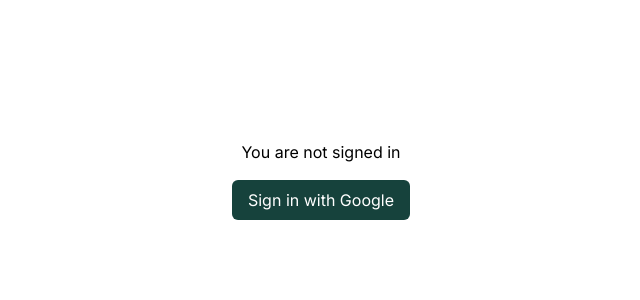
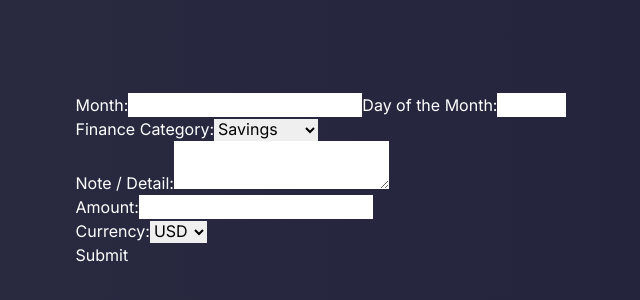
Before and after one commit to blossom-babs/8te, a Next.js app: page / in a window 1280 px wide. Shown: the part 220-520 px from the top of the page, without its empty margins (319-959 px from the left). Built offline with nearby package versions, Linux system fonts and the light colour scheme; no server answers.

Commit message:
collect data from user

```diff
--- /dev/null
+++ b/app/api/finances/route.ts
@@ -0,0 +1,21 @@
+// pages/api/finances.ts
+
+import { NextResponse } from 'next/server';
+
+export async function POST(req: Request) {
+  try {
+    const body = await req.json();
+
+    console.log(body);
+
+    const { month, day, category, note, amount } = body;
+
+    // Perform your operations (e.g., save to the database)
+
+    // Return a JSON response
+    return NextResponse.json({ message: 'Finance data received', data: body });
+} catch (error) {
+    console.error('Error processing request:', error);
+    return NextResponse.json({ error: 'Failed to process request' }, { status: 500 });
+}
+}
--- /dev/null
+++ b/app/auth.tsx
@@ -0,0 +1,35 @@
+'use client';
+
+import { useSession } from 'next-auth/react';
+import LoginButton from './components/Login';
+import LogoutButton from './components/Logout';
+
+
+export default function Home() {
+  const { data: session, status } = useSession();
+
+  //console.log({session, status})
+
+  if (status === 'loading') {
+    return <div>Loading...</div>;
+  }
+
+  if (!session) {
+    return (
+      <div className='flex flex-col items-center justify-center h-screen'>
+        <h1>You are not signed in</h1>
+        <LoginButton />
+      </div>
+    );
+  }
+
+  return (
+    <main className="">
+      <div>
+      <h1>Welcome, {session.user?.name ?? 'Guest'}</h1>
+      <p>Email: {session.user?.email ?? 'Guest'}</p>
+      <LogoutButton />
+    </div>
+    </main>
+  );
+}
--- /dev/null
+++ b/app/components/Form.tsx
@@ -0,0 +1,131 @@
+"use client"
+
+import React, { useState } from 'react';
+
+const FinanceForm: React.FC = () => {
+  const [month, setMonth] = useState('');
+  const [day, setDay] = useState('');
+  const [category, setCategory] = useState('savings');
+  const [note, setNote] = useState('');
+  const [amount, setAmount] = useState('');
+  const [currency, setCurrency] = useState('USD');
+
+  const handleSubmit = async (e: React.FormEvent) => {
+    e.preventDefault();
+
+    const financeData = {
+      month,
+      day,
+      category,
+      note,
+      amount: `${amount} ${currency}`,
+    };
+
+    console.log(financeData)
+
+    try {
+      const response = await fetch('/api/finances', {
+        method: 'POST',
+        headers: {
+          'Content-Type': 'application/json',
+        },
+        body: JSON.stringify(financeData),
+      });
+
+      if (response.ok) {
+        console.log('Finance data submitted successfully');
+      } else {
+        console.error('Error submitting finance data');
+      }
+    } catch (error) {
+      console.error('An error occurred:', error);
+    }
+  };
+
+  return (
+    <div className="financeFormField flex items-center justify-center h-screen text-white">
+    <form onSubmit={handleSubmit}>
+      <div className="flex">
+      <div>
+        <label htmlFor="month">Month:</label>
+        <input
+          type="text"
+          id="month"
+          value={month}
+          onChange={(e) => setMonth(e.target.value)}
+          required
+        />
+      </div>
+
+      <div>
+        <label htmlFor="day">Day of the Month:</label>
+        <input
+          type="number"
+          id="day"
+          value={day}
+          onChange={(e) => setDay(e.target.value)}
+          required
+          min="1"
+          max="31"
+        />
+      </div>
+
+      </div>
+
+      <div>
+        <label htmlFor="category">Finance Category:</label>
+        <select
+          id="category"
+          value={category}
+          onChange={(e) => setCategory(e.target.value)}
+        >
+          <option value="savings">Savings</option>
+          <option value="income">Income</option>
+          <option value="expense">Expense</option>
+          <option value="investment">Investment</option>
+          <option value="giving">Giving</option>
+        </select>
+      </div>
+
+      <div>
+        <label htmlFor="note">Note / Detail:</label>
+        <textarea
+          id="note"
+          value={note}
+          onChange={(e) => setNote(e.target.value)}
+          required
+        />
+      </div>
+
+      <div>
+        <label htmlFor="amount">Amount:</label>
+        <input
+          type="number"
+          id="amount"
+          value={amount}
+          onChange={(e) => setAmount(e.target.value)}
+          required
+          min="0.01"
+          step="0.01"
+        />
+      </div>
+
+      <div>
+        <label htmlFor="currency">Currency:</label>
+        <select
+          id="currency"
+          value={currency}
+          onChange={(e) => setCurrency(e.target.value)}
+        >
+          <option value="USD">USD</option>
+          <option value="NGN">NGN</option>
+        </select>
+      </div>
+
+      <button type="submit">Submit</button>
+    </form>
+    </div>
+  );
+};
+
+export default FinanceForm;
--- a/app/globals.css
+++ b/app/globals.css
@@ -18,3 +18,17 @@
   background: rgb(var(--background-start-rgb));
   height: 100%;
 }
+
+.custom-bg{
+  background: linear-gradient(90deg, #2b2d42, #22223b);
+}
+
+.financeFormField form input{
+  color: black;
+}
+.financeFormField form select{
+  color: black;
+}
+.financeFormField form textarea{
+  color: black;
+}
--- a/app/layout.tsx
+++ b/app/layout.tsx
@@ -24,7 +24,7 @@
 
   return (
     <html lang="en">
-      <body className={inter.className}>
+      <body className={`${inter.className} custom-bg`}>
         <SessionProviderWrapper session={session}>
           {children}
         </SessionProviderWrapper>
--- a/app/page.tsx
+++ b/app/page.tsx
@@ -1,35 +1,7 @@
-'use client';
-
-import { useSession } from 'next-auth/react';
-import LoginButton from './components/Login';
-import LogoutButton from './components/Logout';
-
+import FinanceForm from "./components/Form";
 
 export default function Home() {
-  const { data: session, status } = useSession();
-
-  //console.log({session, status})
-
-  if (status === 'loading') {
-    return <div>Loading...</div>;
-  }
-
-  if (!session) {
-    return (
-      <div className='flex flex-col items-center justify-center h-screen'>
-        <h1>You are not signed in</h1>
-        <LoginButton />
-      </div>
-    );
-  }
-
   return (
-    <main className="">
-      <div>
-      <h1>Welcome, {session.user?.name ?? 'Guest'}</h1>
-      <p>Email: {session.user?.email ?? 'Guest'}</p>
-      <LogoutButton />
-    </div>
-    </main>
-  );
+    <FinanceForm/>
+  )
 }
```
